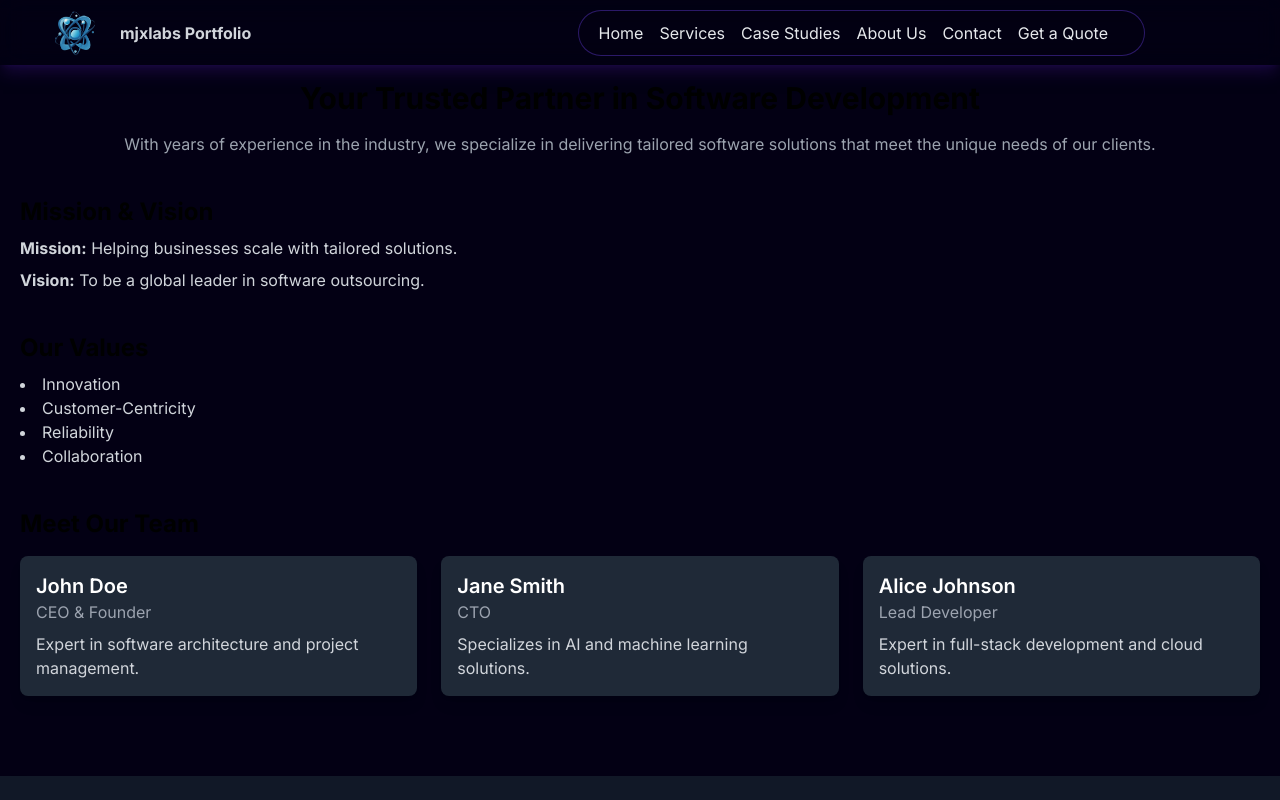
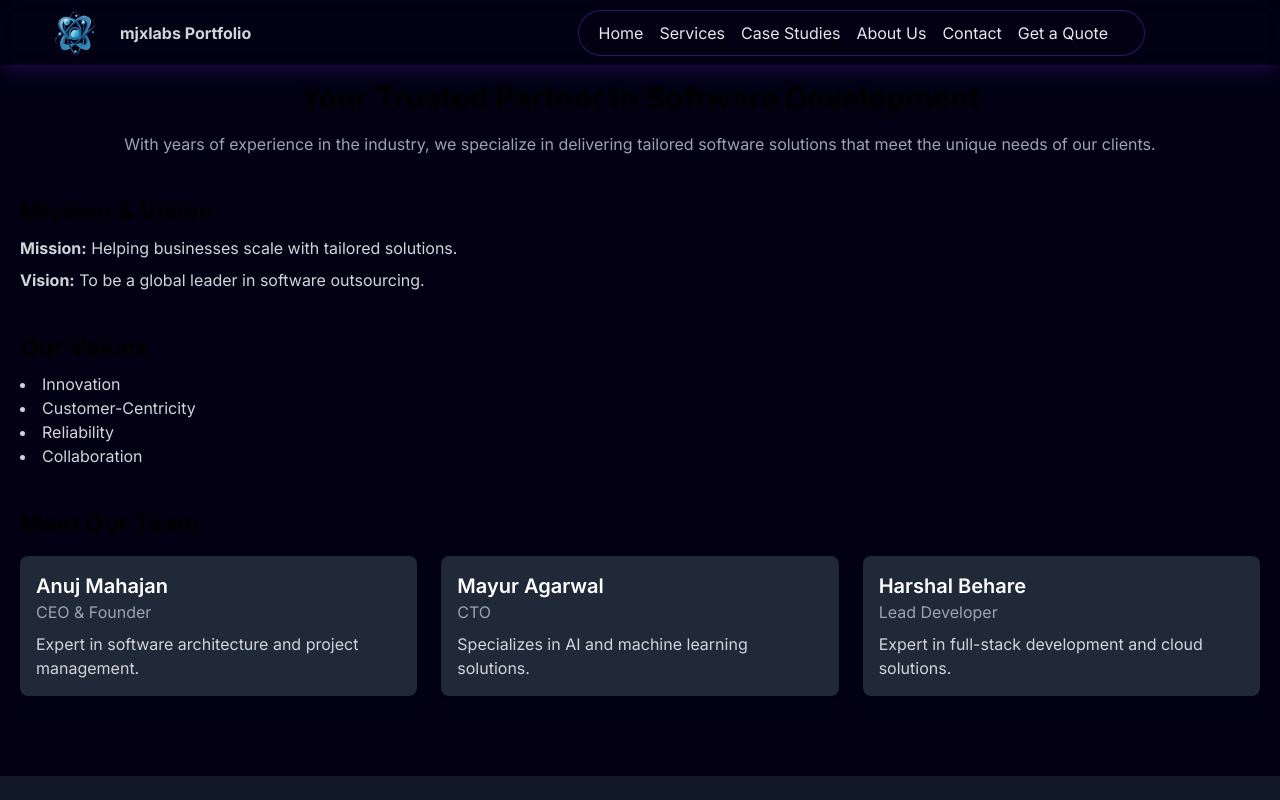
Before and after one commit to Harshal-behare/mjxlabs, a Next.js app: page /about in a window 1280 px wide. Shown: the top 800 px of the page. Built offline with nearby package versions, Linux system fonts and the light colour scheme; a web font is replaced by a local one.

Commit message:
app build succesfully with changing ' to &apos; and doublequote to &quot;

```diff
--- a/app/about/page.tsx
+++ b/app/about/page.tsx
@@ -29,17 +29,17 @@ const AboutPage = () => {
       <h2 className="text-2xl font-bold mt-10">Meet Our Team</h2>
       <div className="grid grid-cols-1 md:grid-cols-2 lg:grid-cols-3 gap-6 mt-4">
         <div className="bg-gray-800 p-4 rounded-lg shadow-lg">
-          <h3 className="text-xl font-semibold text-white">John Doe</h3>
+          <h3 className="text-xl font-semibold text-white">Anuj Mahajan</h3>
           <p className="text-gray-400">CEO & Founder</p>
           <p className="text-gray-300 mt-2">Expert in software architecture and project management.</p>
         </div>
         <div className="bg-gray-800 p-4 rounded-lg shadow-lg">
-          <h3 className="text-xl font-semibold text-white">Jane Smith</h3>
+          <h3 className="text-xl font-semibold text-white">Mayur Agarwal</h3>
           <p className="text-gray-400">CTO</p>
           <p className="text-gray-300 mt-2">Specializes in AI and machine learning solutions.</p>
         </div>
         <div className="bg-gray-800 p-4 rounded-lg shadow-lg">
-          <h3 className="text-xl font-semibold text-white">Alice Johnson</h3>
+          <h3 className="text-xl font-semibold text-white">Harshal Behare</h3>
           <p className="text-gray-400">Lead Developer</p>
           <p className="text-gray-300 mt-2">Expert in full-stack development and cloud solutions.</p>
         </div>
--- a/app/case-studies/page.tsx
+++ b/app/case-studies/page.tsx
@@ -30,7 +30,7 @@ export default function CaseStudiesPage() {
   return (
     <div className="py-20">
       <h1 className="text-3xl font-bold text-center text-white">Case Studies</h1>
-      <p className="text-center mt-4 text-gray-400">Explore our successful projects and the impact we've made.</p>
+      <p className="text-center mt-4 text-gray-400">Explore our successful projects and the impact we&apos;ve made.</p>
       <div className="max-w-4xl mx-auto mt-8">
         {caseStudies.map((caseStudy, index) => (
           <CaseStudyCard
--- a/components/main/CaseStudyCard.tsx
+++ b/components/main/CaseStudyCard.tsx
@@ -23,7 +23,7 @@ const CaseStudyCard: React.FC<CaseStudyProps> = ({ title, problem, solution, res
       {testimonial && (
         <>
           <h4 className="text-lg font-semibold text-gray-300 mt-2">Testimonial:</h4>
-          <p className="text-gray-400 italic">"{testimonial}"</p>
+          <p className="text-gray-400 italic">&quot;{testimonial}&quot;</p>
         </>
       )}
     </div>
```
